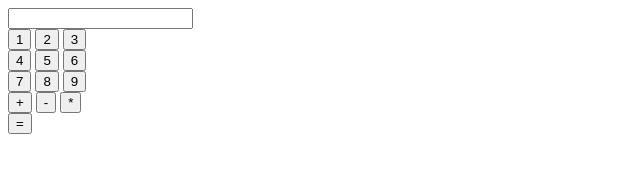
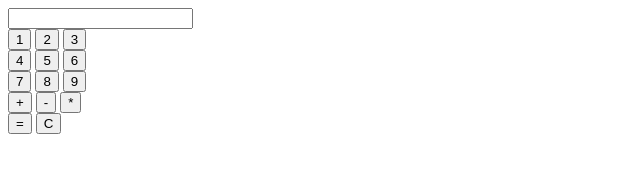
Before and after one commit to JakobSundstrom/calculator, a plain HTML site: page index.html in a window 1280 px wide. Shown: the full height of the page, 0-640 px from the left. Drawn offline with Linux system fonts and the light colour scheme.

Commit message:
add clear button and func

```diff
--- a/index.html
+++ b/index.html
@@ -24,5 +24,6 @@
     <button onclick="appendToInput('*')">*</button>
     <br>
     <button onclick="calculateResult()">=</button>
+    <button onclick="clearInput()">C</button>
 </body>
 </html>
--- a/script.js
+++ b/script.js
@@ -39,6 +39,11 @@ function appendToInput(value) {
     input.value += value;
 };
 
+function clearInput() {
+  var input = document.getElementById("result");
+  input.value = "";
+}
+
 function calculateResult() {
     const inputField = document.getElementById("result");
     const expression = inputField.value;
```
